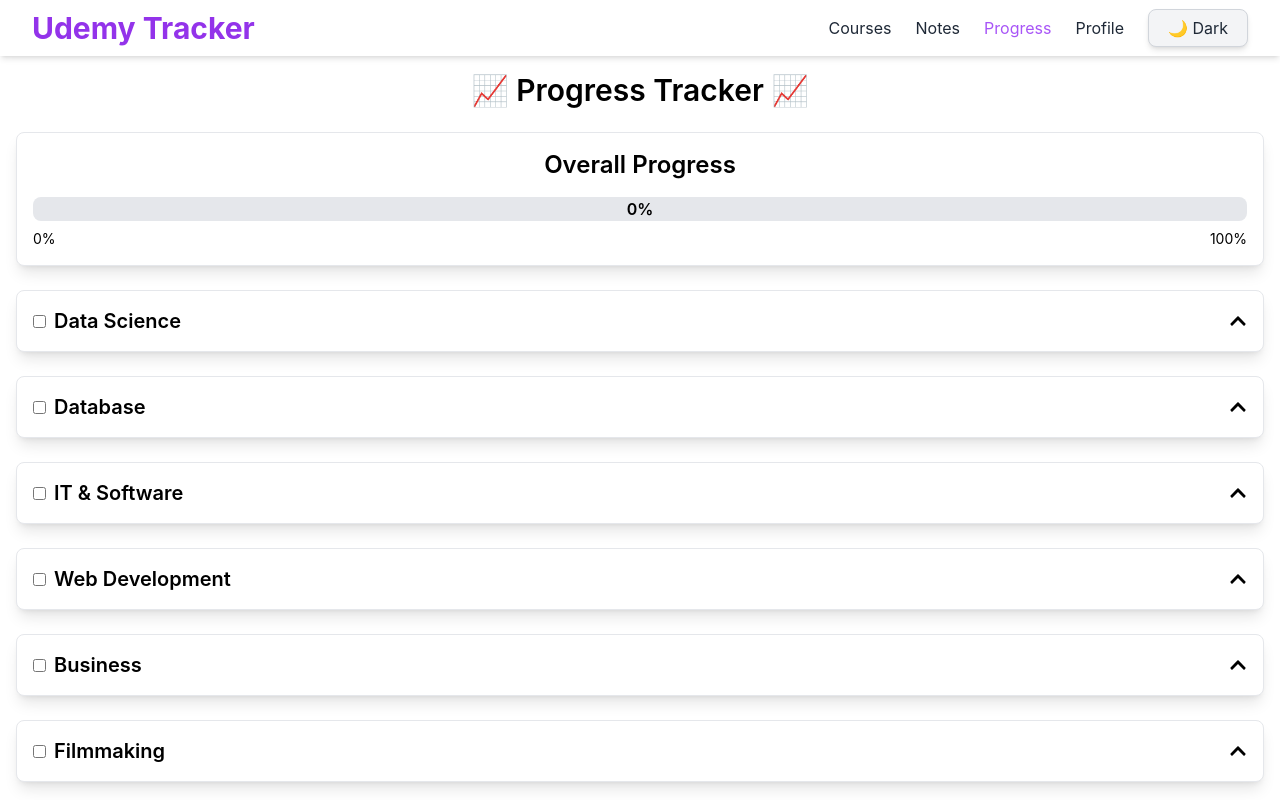
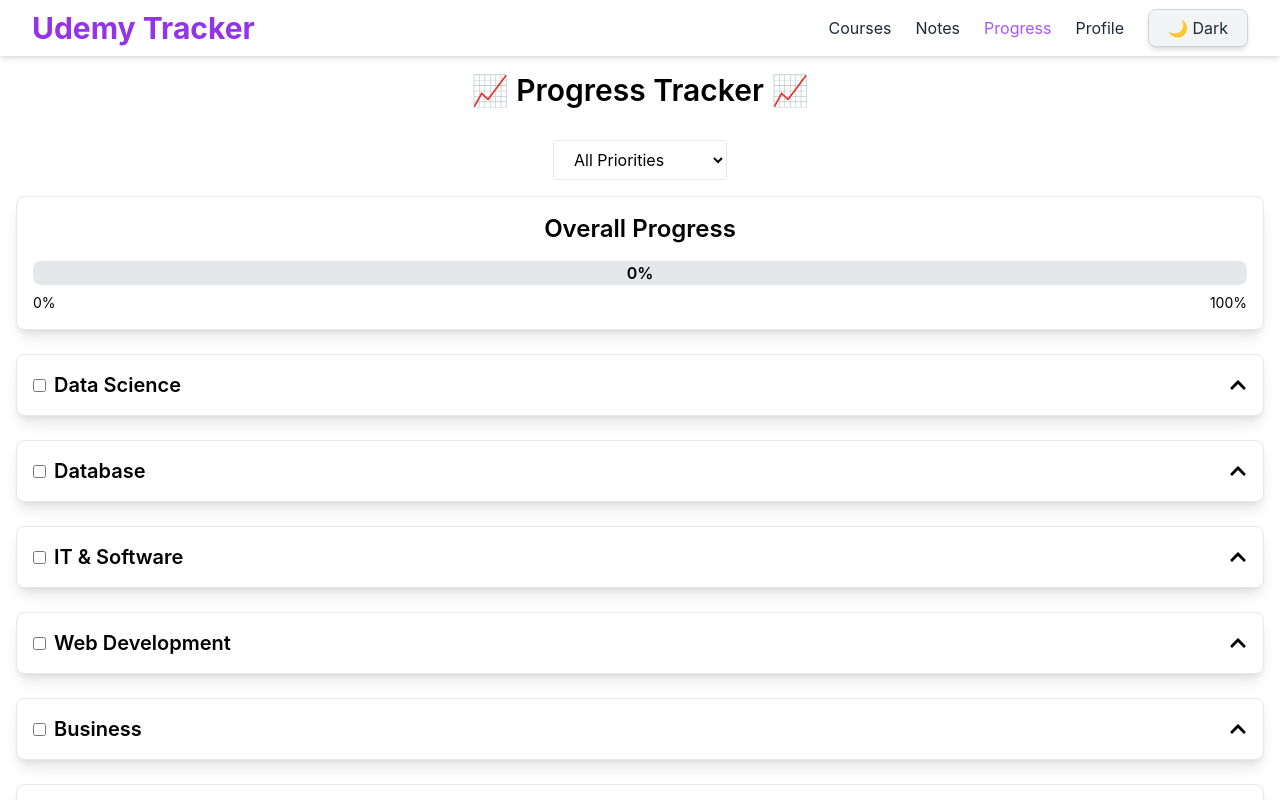
Before and after one commit to rohanmistry231/Udemy-Tracker-Frontend, a React (Create React App) app: page /progress in a window 1280 px wide. Shown: the top 800 px of the page. Built offline with nearby package versions, Linux system fonts and the light colour scheme.

Commit message:
Updated Pagination and Course Component Button Colors

```diff
--- a/src/pages/AddCourse.jsx
+++ b/src/pages/AddCourse.jsx
@@ -46,19 +46,19 @@
 
   const categoryPriorities = {
     "Data Science": "High priority",
-    Database: "High priority",
+    "Database": "High priority",
     "IT & Software": "High priority",
     "Web Development": "High priority",
-    Business: "Low priority",
-    Filmmaking: "Low priority",
+    "Business": "Low priority",
+    "Filmmaking": "Low priority",
     "Graphics Design": "Low priority",
-    Marketing: "Low priority",
+    "Marketing": "Low priority",
     "Office Productivity": "Low priority",
-    Music: "Low priority",
-    Cloud: "Medium priority",
-    DevOps: "Medium priority",
+    "Music": "Low priority",
+    "Cloud": "Medium priority",
+    "DevOps": "Medium priority",
     "Health & Fitness": "Parallel priority",
-    Language: "Parallel priority",
+    "Language": "Parallel priority",
     "Operating System": "Parallel priority",
     "Personal Development": "Parallel priority",
     "Version Control": "Parallel priority",
--- a/src/pages/Courses.jsx
+++ b/src/pages/Courses.jsx
@@ -11,7 +11,9 @@
   const [statusFilter, setStatusFilter] = useState(""); // Filter by course status
   const [importantFilter, setImportantFilter] = useState(""); // Filter by important status
   const [sortOrder, setSortOrder] = useState(""); // Sorting order
-  const [currentPage, setCurrentPage] = useState(1); // Current page state
+  const [currentPage, setCurrentPage] = useState(
+    parseInt(localStorage.getItem('currentPage')) || 1
+  );
   const [categoryFilter, setCategoryFilter] = useState(""); // Filter by category
   const [subCategoryFilter, setSubCategoryFilter] = useState(""); // Filter by sub-category
   const coursesPerPage = 12; // Number of courses to display per page
@@ -37,14 +39,28 @@
         data = data.sort((a, b) => a.no - b.no);
 
         setCourses(data);
+        localStorage.setItem('currentPage', currentPage);
       } catch (error) {
         console.error("Error fetching courses:", error);
       } finally {
         setLoading(false);
       }
     };
+
     fetchCourses();
-  }, []);
+
+    // Clear currentPage from localStorage on page reload
+    const handlePageReload = () => {
+      localStorage.removeItem('currentPage');
+    };
+
+    window.addEventListener("beforeunload", handlePageReload);
+
+    // Cleanup event listener on component unmount
+    return () => {
+      window.removeEventListener("beforeunload", handlePageReload);
+    };
+  }, [currentPage]);
 
   // Filtered list of sub-categories based on selected category
   const getSubCategories = () => {
@@ -95,16 +111,13 @@
   };
 
   // Calculate the index of the first course on the current page
+  // Calculate pagination details
   const indexOfLastCourse = currentPage * coursesPerPage;
   const indexOfFirstCourse = indexOfLastCourse - coursesPerPage;
-
-  // Get current courses
   const currentCourses = filteredCourses.slice(
     indexOfFirstCourse,
     indexOfLastCourse
   );
-
-  // Calculate total pages
   const totalPages = Math.ceil(filteredCourses.length / coursesPerPage);
 
   // Function to handle page change and scroll to top
@@ -245,8 +258,8 @@
                 type="button"
                 className={`rounded h-12 w-full sm:w-32 transition duration-200 flex items-center justify-center ${
                   isDarkMode
-                    ? "bg-blue-600 hover:bg-blue-700 text-white"
-                    : "bg-blue-500 hover:bg-blue-600 text-white"
+                    ? "bg-green-600 hover:bg-green-700 text-white"
+                    : "bg-green-500 hover:bg-green-600 text-white"
                 }`}
               >
                 Add Course
@@ -384,7 +397,7 @@
                         : "bg-blue-500 hover:bg-blue-600"
                     } text-white`}
                   >
-                    Update Course
+                    Edit Course
                   </button>
                   <button
                     onClick={(e) => {
@@ -393,8 +406,8 @@
                     }}
                     className={`p-2 rounded ${
                       isDarkMode
-                        ? "bg-purple-700 hover:bg-purple-800"
-                        : "bg-purple-500 hover:bg-purple-600"
+                        ? "bg-yellow-700 hover:bg-yellow-800"
+                        : "bg-yellow-500 hover:bg-yellow-600"
                     } text-white`}
                   >
                     View Notes
@@ -406,8 +419,8 @@
                     }}
                     className={`p-2 rounded ${
                       isDarkMode
-                        ? "bg-yellow-700 hover:bg-yellow-800"
-                        : "bg-yellow-500 hover:bg-yellow-600"
+                        ? "bg-green-700 hover:bg-green-800"
+                        : "bg-green-500 hover:bg-green-600"
                     } text-white`}
                   >
                     Add Notes
--- a/src/pages/Progress.jsx
+++ b/src/pages/Progress.jsx
@@ -28,7 +28,7 @@
 
   const targetGoals = {
     "Data Science": ["Algorithms", "Artificial Intelligence"],
-    "Database": ["DBMS", "MySQL", "NoSQL", "SQL"],
+    Database: ["DBMS", "MySQL", "NoSQL", "SQL"],
     "IT & Software": [
       "API",
       "Artificial Intelligence",
@@ -36,16 +36,36 @@
       "Network & Security",
     ],
     "Web Development": ["API", "Backend", "Frontend", "Full Stack"],
-    "Business": ["Business Strategy", "Digital Marketing", "E-Commerce"],
+    Business: ["Business Strategy", "Digital Marketing", "E-Commerce"],
   };
 
   const subGoals = {
-    "Algorithms": ["Sorting", "Graph Theory", "Dynamic Programming"],
+    Algorithms: ["Sorting", "Graph Theory", "Dynamic Programming"],
     "Artificial Intelligence": [
       "Machine Learning",
       "Neural Networks",
       "Natural Language Processing",
     ],
+  };
+
+  const categoryPriorities = {
+    "Data Science": "High priority",
+    "Database": "High priority",
+    "IT & Software": "High priority",
+    "Web Development": "High priority",
+    "Business": "Low priority",
+    "Filmmaking": "Low priority",
+    "Graphics Design": "Low priority",
+    "Marketing": "Low priority",
+    "Office Productivity": "Low priority",
+    "Music": "Low priority",
+    "Cloud": "Medium priority",
+    "DevOps": "Medium priority",
+    "Health & Fitness": "Parallel priority",
+    "Language": "Parallel priority",
+    "Operating System": "Parallel priority",
+    "Personal Development": "Parallel priority",
+    "Version Control": "Parallel priority",
   };
 
   const [checkedCategories, setCheckedCategories] = useState(() => {
@@ -182,6 +202,15 @@
     return checked ? "text-green-500" : ""; // Apply green text if checked
   };
 
+  // Add filter states
+  const [priorityFilter, setPriorityFilter] = useState("");
+
+  const filteredCategories = categories.filter(
+    (category) =>
+      (priorityFilter === "" ||
+        categoryPriorities[category] === priorityFilter)
+  );
+
   return (
     <div
       className={isDarkMode ? "bg-gray-900 text-white" : "bg-white text-black"}
@@ -189,6 +218,24 @@
       <h2 className="text-3xl font-semibold text-center py-4 mt-14 flex justify-center items-center">
         📈 Progress Tracker 📈
       </h2>
+
+      <div className="flex flex-col sm:flex-row justify-center my-4 space-y-4 sm:space-x-4 sm:space-y-0 px-4">
+        <select
+          value={priorityFilter}
+          onChange={(e) => setPriorityFilter(e.target.value)}
+          className={`px-4 py-2 rounded ${
+            isDarkMode
+              ? "bg-gray-700 text-white placeholder-gray-400"
+              : "border bg-white text-black placeholder-gray-600"
+          }`}
+        >
+          <option value="">All Priorities</option>
+          <option value="High priority">High Priority</option>
+          <option value="Medium priority">Medium Priority</option>
+          <option value="Low priority">Low Priority</option>
+          <option value="Parallel priority">Parallel Priority</option>
+        </select>
+      </div>
 
       <div
         className={`my-2 mx-4 ${
@@ -222,7 +269,7 @@
         </div>
       </div>
 
-      {categories.map((category) => (
+      {filteredCategories.map((category) => (
         <div key={category} className="my-6 mx-4">
           <div
             className={
```
